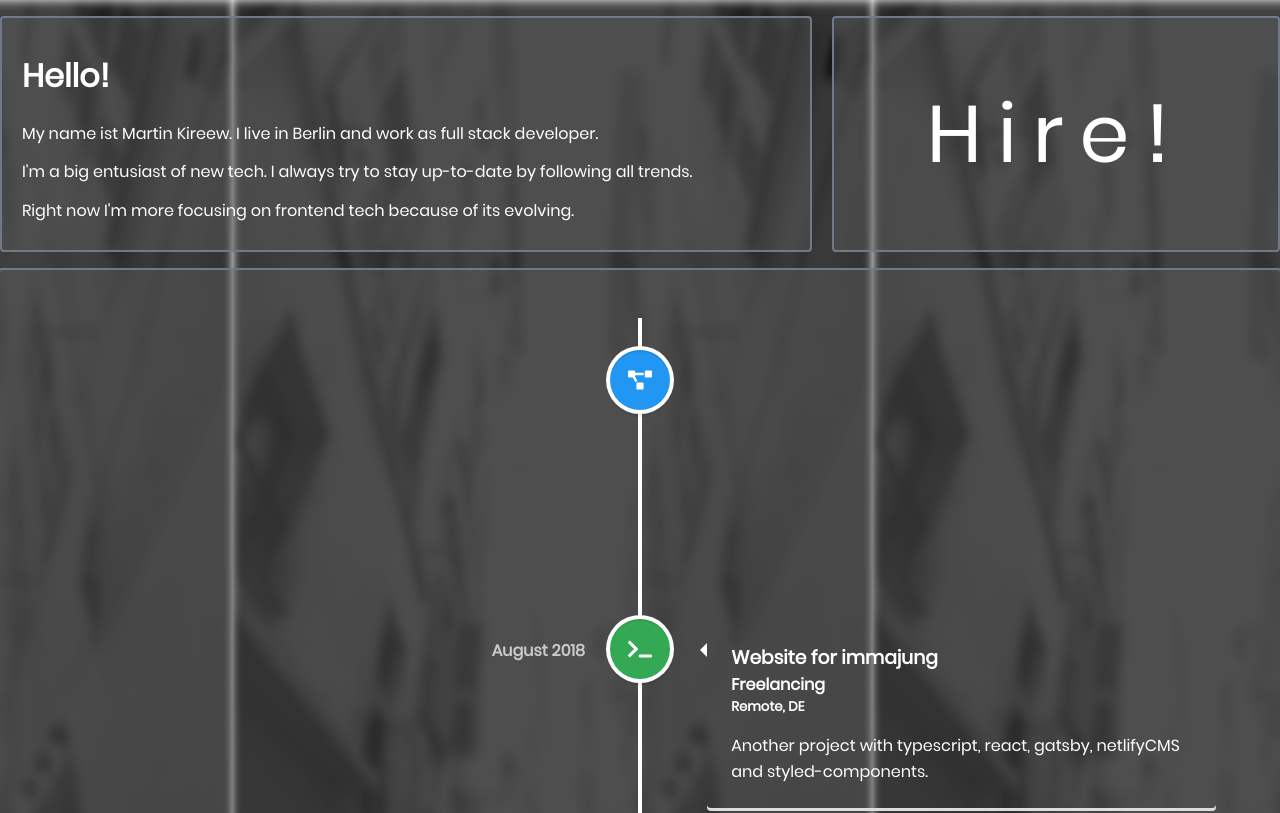
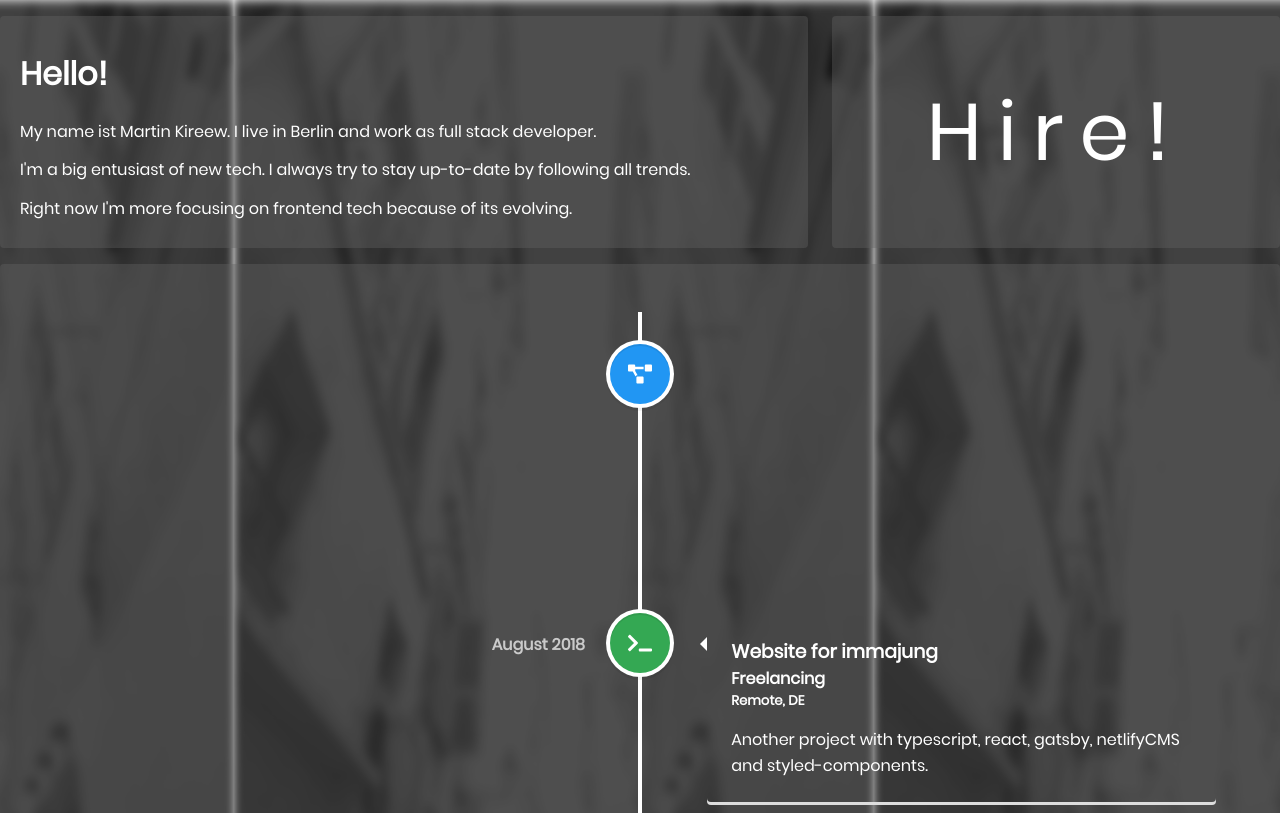
Before and after one commit to makiri1993/my-website, a React app: page / in a window 1280 px wide. Shown: the top 813 px of the page. Built offline with nearby package versions, Linux system fonts and the light colour scheme; the HTML template or start-up script is replaced by a standard one.

Commit message:
removed border to look cleaner

```diff
--- a/src/scenes/SinglePage.tsx
+++ b/src/scenes/SinglePage.tsx
@@ -281,7 +281,7 @@ const SiteContainer = styled.div`
 const TimelineBackground = styled.div`
   width: 100%;
   margin-bottom: ${Space.medium};
-  border: ${Border.thin};
+  /* border: ${Border.thin}; */
   border-radius: 4px;
   background: ${BackgroundColor.primary.lighter};
   transition: background 1s ease-in-out, box-shadow 1s ease-in-out;
@@ -307,7 +307,7 @@ const Introduction = styled.div`
   padding: 20px;
   justify-self: flex-start;
   line-height: 2.4;
-  border: ${Border.thin};
+  /* border: ${Border.thin}; */
   border-radius: 4px;
   background: ${BackgroundColor.primary.lighter};
 
@@ -323,7 +323,7 @@ const HireButton = styled.button`
   font-size: 5rem;
   letter-spacing: 1rem;
   cursor: pointer;
-  border: ${Border.thin};
+  border: none;
   border-radius: 4px;
   background: ${BackgroundColor.primary.lighter};
 
```
